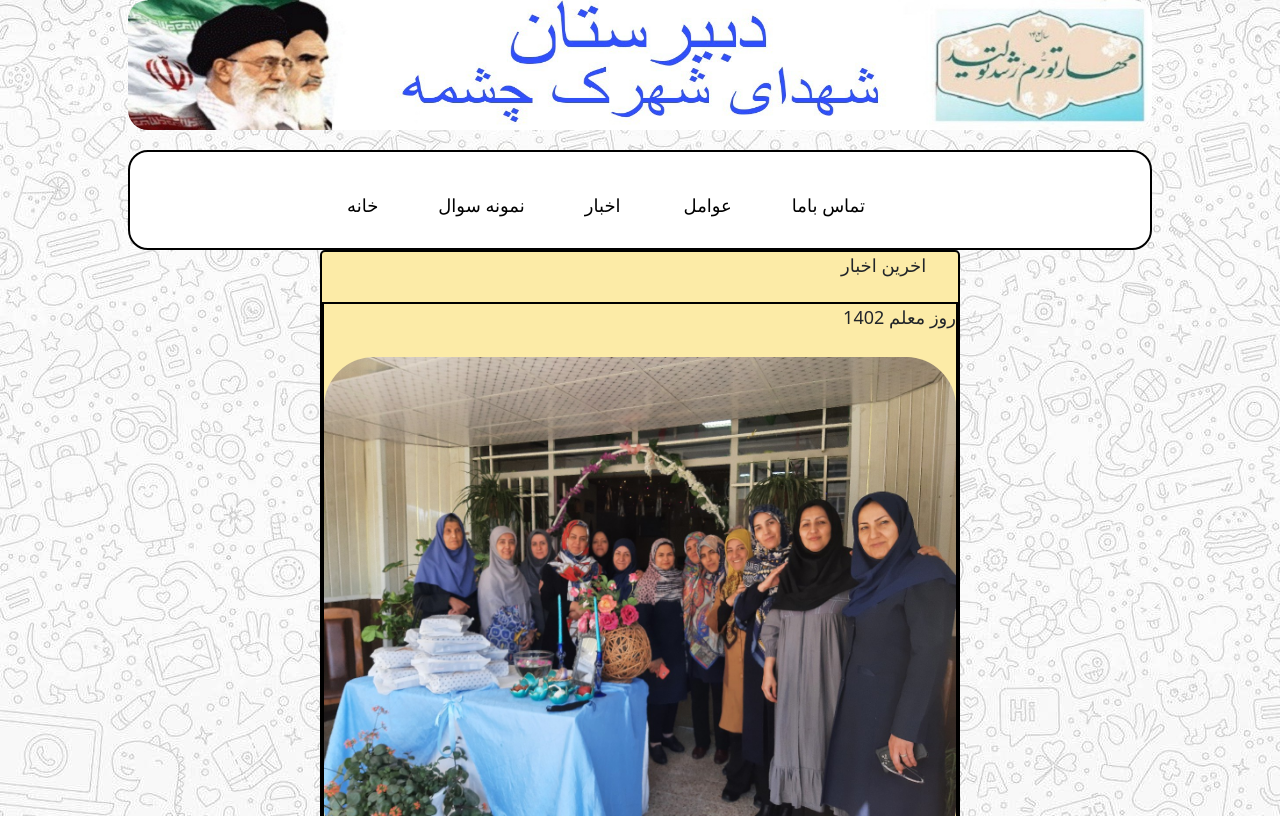
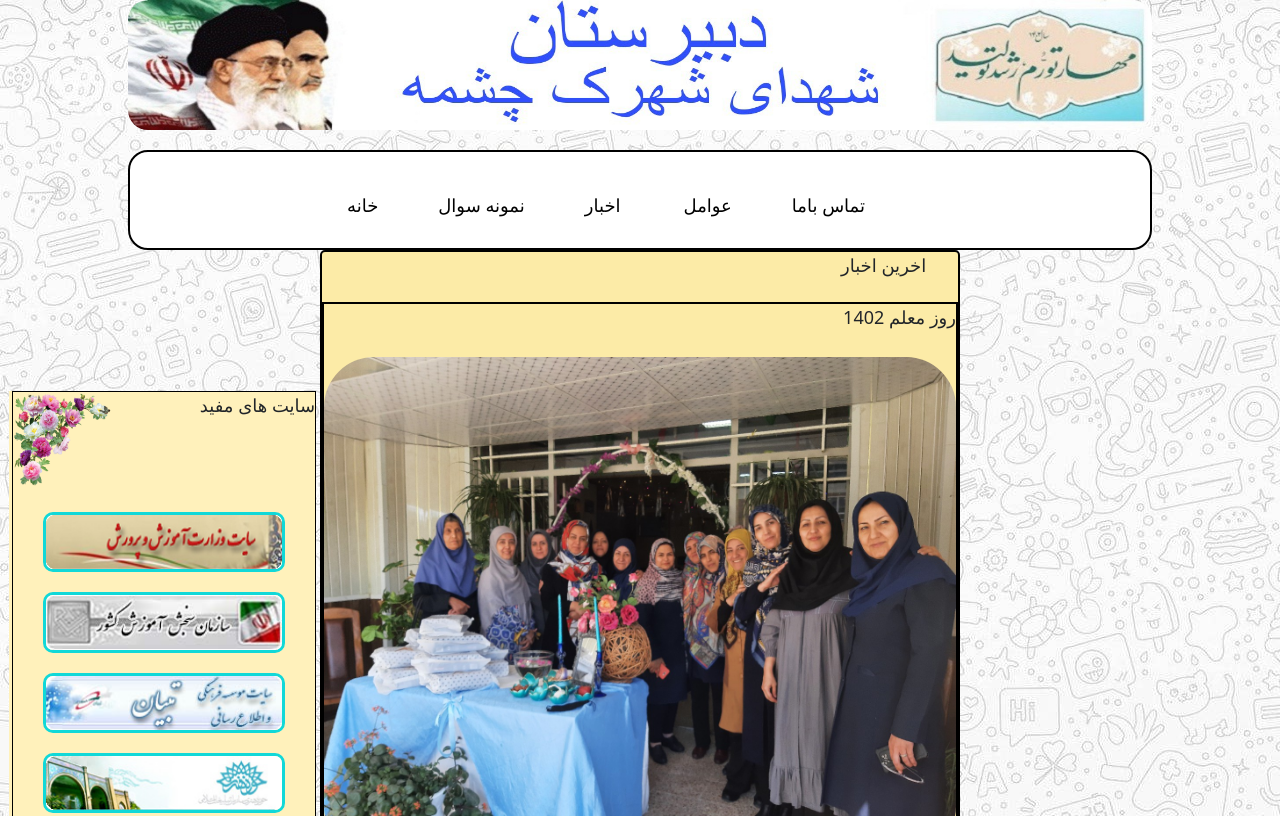
Before and after one commit to amirali1390/amirali1390.github.io, a plain HTML site: page index.html in a window 1280 px wide. Shown: the top 816 px of the page. Drawn offline with nearby package versions, Linux system fonts and the light colour scheme.

Commit message:
عهتنههخ
ئاتنذتاذتا

```diff
--- a/css/index.css
+++ b/css/index.css
@@ -981,6 +981,32 @@ height: 50px;
 
             display: flex;
             }
+            .link{
+                width: 24%;
+                height: 700px;
+                background-color:rgb(255, 241, 187);
+                float: left;
+                margin-left:0.7%;
+                margin-top: -4470px;
+                }
+                .webor{
+                    width: 99%;
+                    height: 700px;
+                  overflow: hidden;
+                  border: 1px solid black;
+                }
+                .imgweb{
+                    width: 100px;
+                    height: 100px;
+                    float: left;
+                }
+                .webor a>img {
+                    width: 80%;
+                    margin-right: 10%;
+                    border-radius: 10px;
+                    margin-top: 20px;
+                    border:3px solid rgb(17, 216, 216);
+                }
     }
     @media all and (min-width:1400px) and (max-width:10000000000000000000000000000000px){
         .menu{
```
